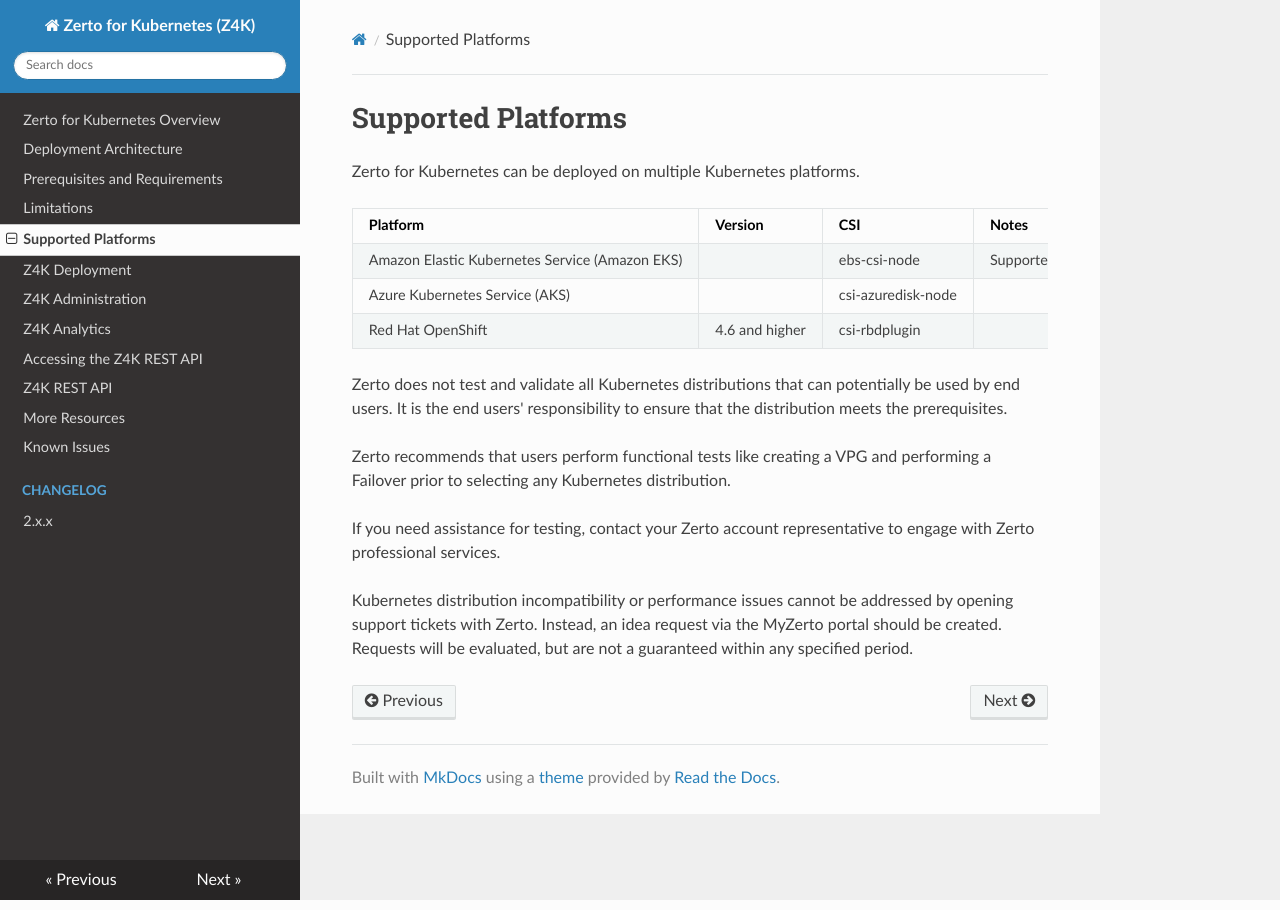
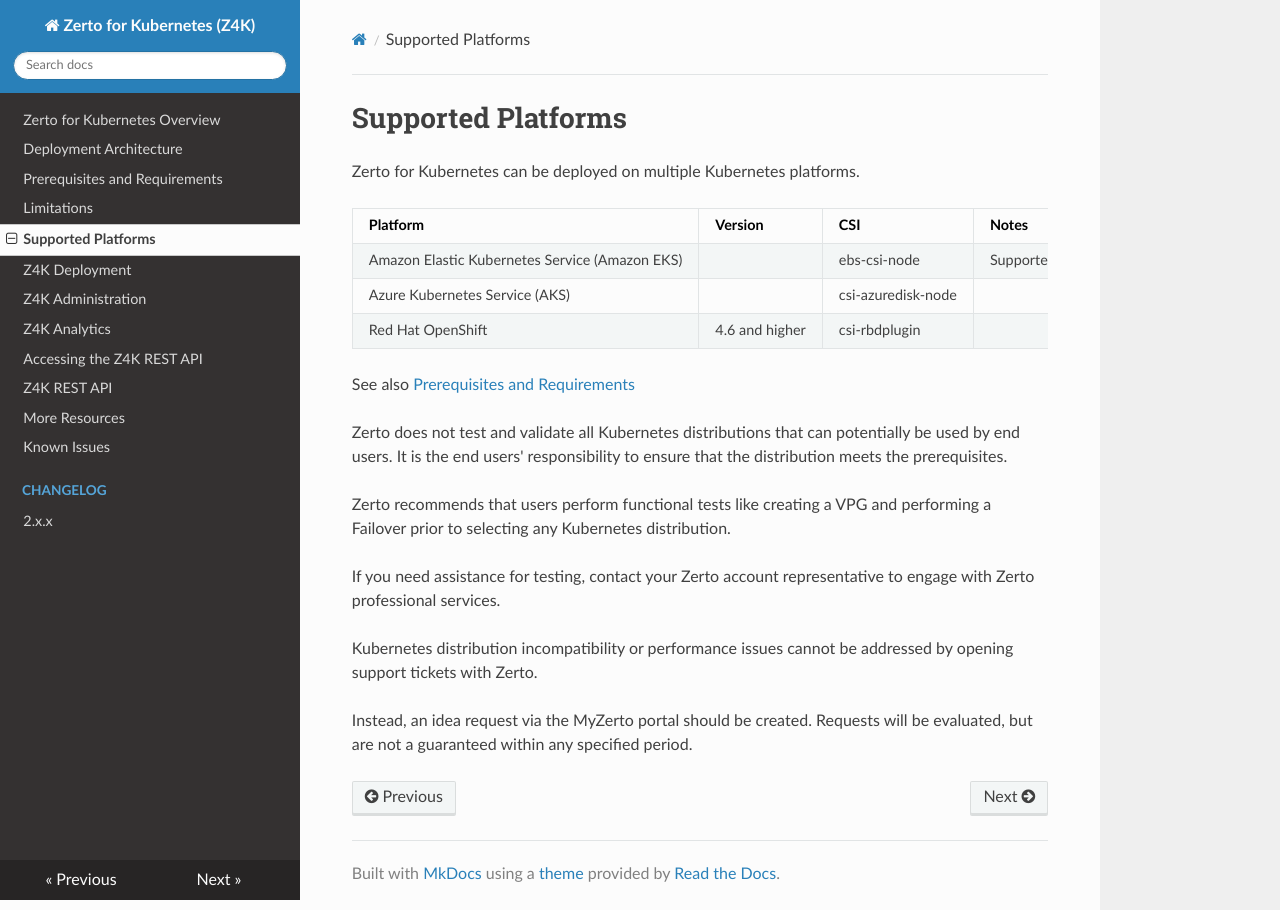
Before and after one commit to ZertoPublic/Z4K, an MkDocs documentation site: the page built from docs/SupportedPlatforms.md, in a window 1280 px wide. Built offline with MkDocs 1.6.1, drawn with Linux system fonts in a browser that asks for light colours.

Commit message:
Update SupportedPlatforms.md

```diff
--- a/docs/SupportedPlatforms.md
+++ b/docs/SupportedPlatforms.md
@@ -1,6 +1,7 @@
 # Supported Platforms
 
 Zerto for Kubernetes can be deployed on multiple Kubernetes platforms.
+
 
 | Platform                             | Version  |  CSI| Notes |
 | ------------------------------------ |--|--- |--- |
@@ -8,10 +9,15 @@
 | Azure Kubernetes Service (AKS)|   |  csi-azuredisk-node   |  |
 | Red Hat OpenShift | 4.6 and higher  |csi-rbdplugin  |  ||
 
+
+See also [Prerequisites and Requirements](https://help.zerto.com/bundle/Z4K-User-Documentation/page/PrerequisitesAndRequirements.html)
+
 Zerto does not test and validate all Kubernetes distributions that can potentially be used by end users. It is the end users' responsibility to ensure that the distribution meets the prerequisites.
 
 Zerto recommends that users perform functional tests like creating a VPG and performing a Failover prior to selecting any Kubernetes distribution.
 
 If you need assistance for testing, contact your Zerto account representative to engage with Zerto professional services.
 
-<span class="Note">Kubernetes distribution incompatibility or performance issues cannot be addressed by opening support tickets with Zerto. Instead, an idea request via the MyZerto portal should be created. Requests will be evaluated, but are not a guaranteed within any specified period.</span>
+Kubernetes distribution incompatibility or performance issues cannot be addressed by opening support tickets with Zerto.
+
+Instead, an idea request via the MyZerto portal should be created. Requests will be evaluated, but are not a guaranteed within any specified period.
```
